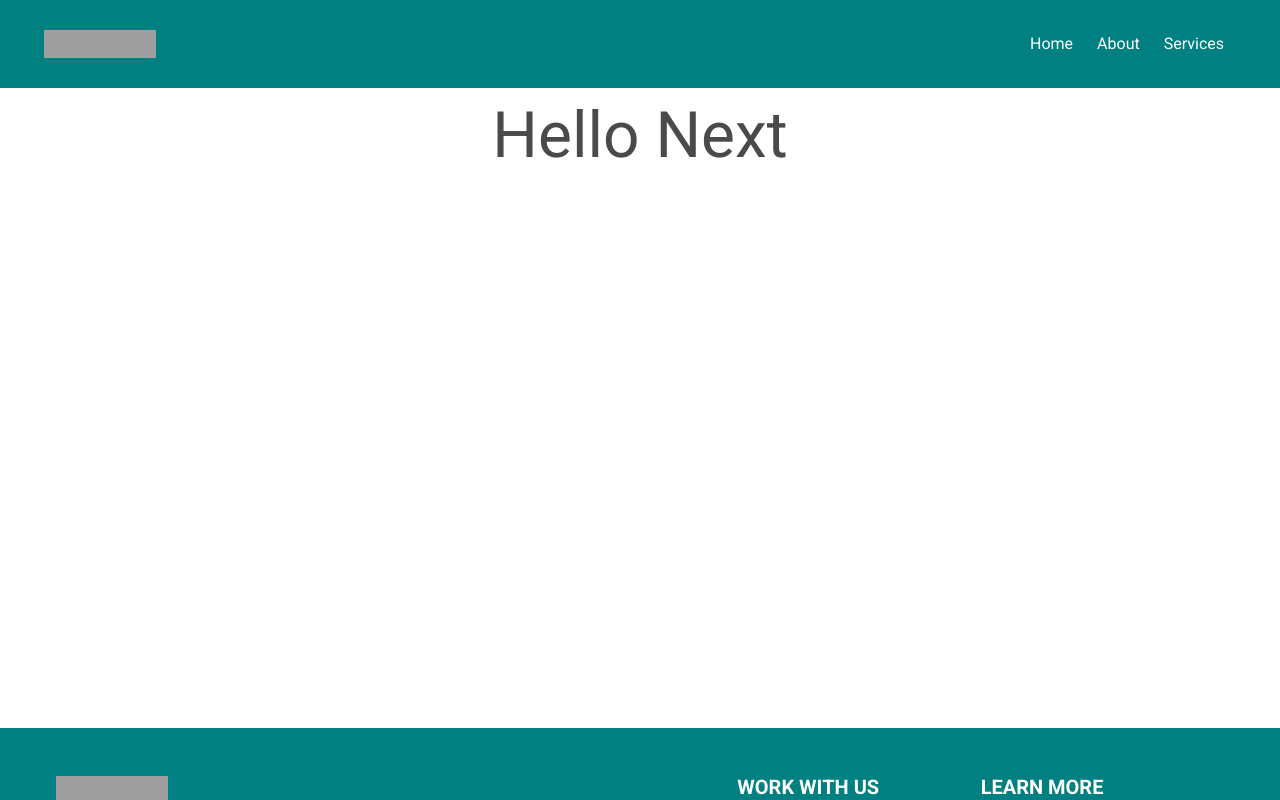
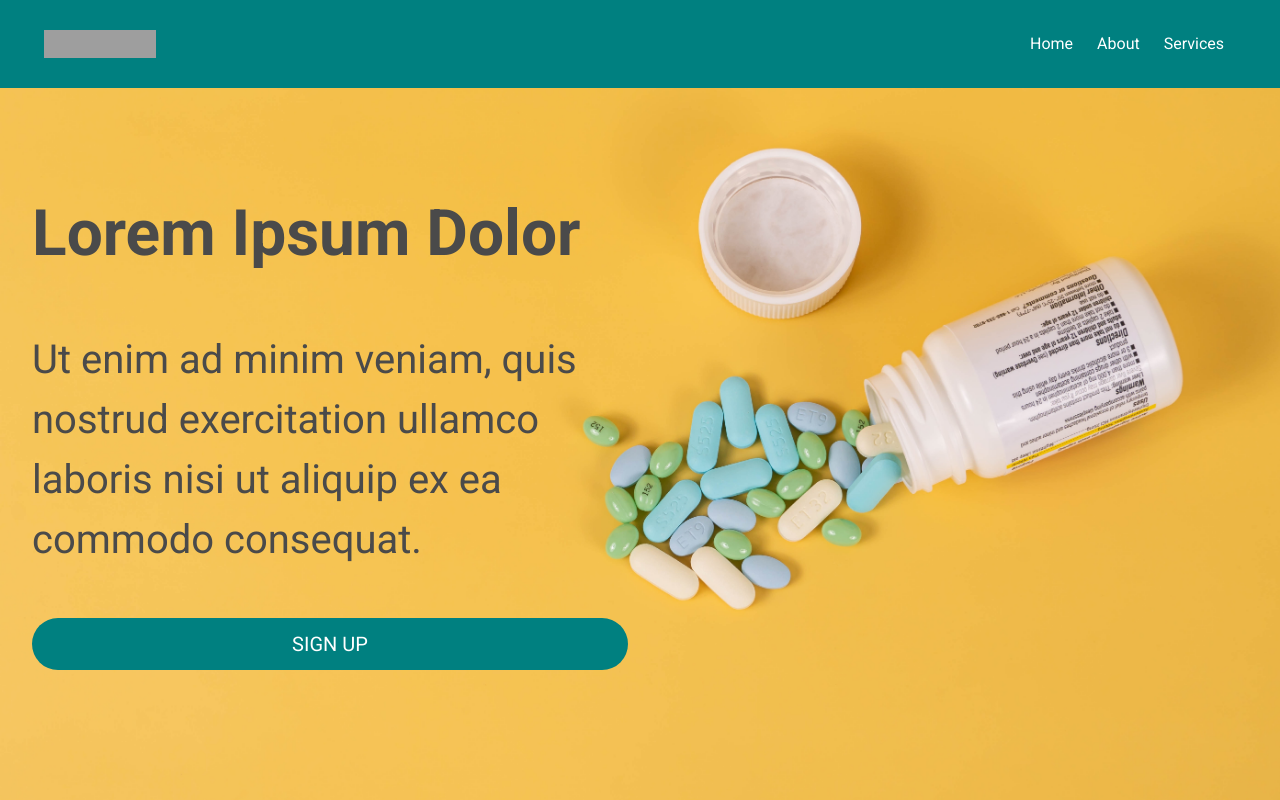
Before and after one commit to shaun2398/enrollment-app, a Next.js app: page / in a window 1280 px wide. Shown: the top 800 px of the page. Built offline with nearby package versions, Linux system fonts and the light colour scheme; grey boxes are pictures that could not be loaded.

Commit message:
added landing page

```diff
--- /dev/null
+++ b/components/Landing.js
@@ -0,0 +1,21 @@
+import React from 'react'
+import LargeButton from './LargeButton';
+
+export default function Landing() {
+  return (
+    <section class="columns is-desktop is-flex is-flex-direction-column is-justify-content-center">
+      <div class="column is-half hero is-fullheight is-justify-content-center">
+        <div>
+          <h1 class="is-size-1 has-text-weight-bold">Lorem Ipsum Dolor</h1>
+        </div>
+        <div class="my-6">
+          <h2 class="is-size-2">
+            Ut enim ad minim veniam, quis nostrud exercitation ullamco laboris
+            nisi ut aliquip ex ea commodo consequat.
+          </h2>
+          <LargeButton name="Sign Up"/>
+        </div>
+      </div>
+    </section>
+  );
+}
--- /dev/null
+++ b/components/LargeButton.js
@@ -0,0 +1,10 @@
+import React from 'react'
+
+export default function LargeButton(props) {
+    const {name} = props
+  return (
+    <button class="button is-primary is-rounded is-medium is-fullwidth my-6 is-uppercase">
+        {name}
+    </button>
+  )
+}
--- a/pages/index.js
+++ b/pages/index.js
@@ -2,7 +2,7 @@
 import React from "react"
 
 // Components
-
+import Landing from "../components/Landing";
 
 //Styles
 import styles from '../styles/Home.module.css'
@@ -13,8 +13,8 @@ import styles from '../styles/Home.module.css'
 export default function Home() {
 
   return (
-      <div className={styles.container}>
-        <h1 className="is-size-1 is-capitalized has-text-centered">hello next</h1>
-      </div>
-  )
+    <section className={styles.container}>
+      <Landing />
+    </section>
+  );
 }
--- a/styles/Home.module.css
+++ b/styles/Home.module.css
@@ -1,8 +1,13 @@
-.container {
+.container{
+  background-image: url('/landing_page.jpg') ;
+  background-position: center center;
+  background-repeat:  no-repeat;
+  background-attachment: fixed;
+  background-size: cover;
   padding: 0 2rem;
-  height: 80vh;
+  height: auto;
   width: 100vw;
-}
+  }
 
 .main {
   min-height: 100vh;
--- a/styles/globalstyles.scss
+++ b/styles/globalstyles.scss
@@ -13,6 +13,7 @@ $black: #000000;
 // font sizes
 $title: 4rem;
 $subtitle: 2.5rem;
+$button-text: 2rem;
 $paragraph: 1rem;
 
 // Variables
@@ -28,7 +29,8 @@ $fullhd-enabled: false;
 //Typography
 $size-1: $title; //h1 for title only
 $size-2: $subtitle; //h2 for subtitle landing page
-$size-3: $paragraph; //paragraph content
+$size-3: $button-text; //button content
+$size-4: $paragraph; //paragraph content
 
 
 //content and others
@@ -50,6 +52,11 @@ $navbar-item-hover-background-color: transparent;
 $navbar-burger-color: $primary;
 $navbar-padding-horizontal: 2rem;
 
+// landing
+
+$button-padding-vertical: 1.5rem ;
+$button-padding-horizontal: 1.5rem;
+
 // footer
 $footer-background-color: $primary;
 
```
Also changed, not shown: public/landing_page.jpg (added), 1 other file (tests, documents, lock files or other folders).
